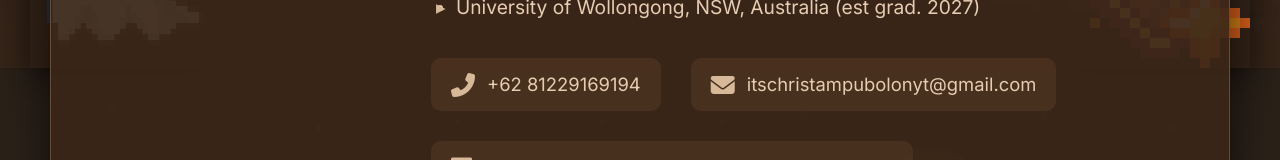
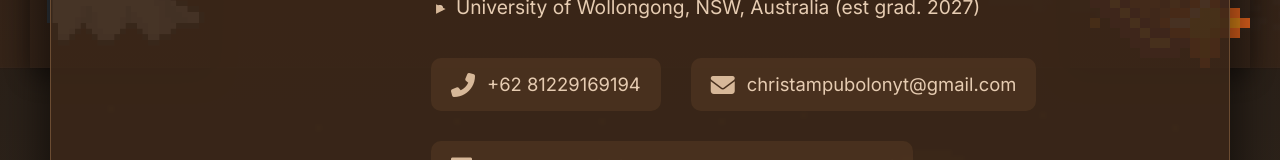
Before and after one commit to acetide/Chris-s-Repository, a plain HTML site: page index.html in a window 1280 px wide. Shown: the part 732-892 px from the top of the page. Drawn offline with Linux system fonts and the light colour scheme; a web font is replaced by a local one.

Commit message:
Update index.html

```diff
--- a/index.html
+++ b/index.html
@@ -518,7 +518,7 @@
                             </div>
                             <div class="contact-item">
                                 <i class="fas fa-envelope contact-icon"></i>
-                                <span>itschristampubolonyt@gmail.com</span>
+                                <span>christampubolonyt@gmail.com</span>
                             </div>
                             <div class="contact-item">
                                 <i class="fab fa-linkedin contact-icon"></i>
```
